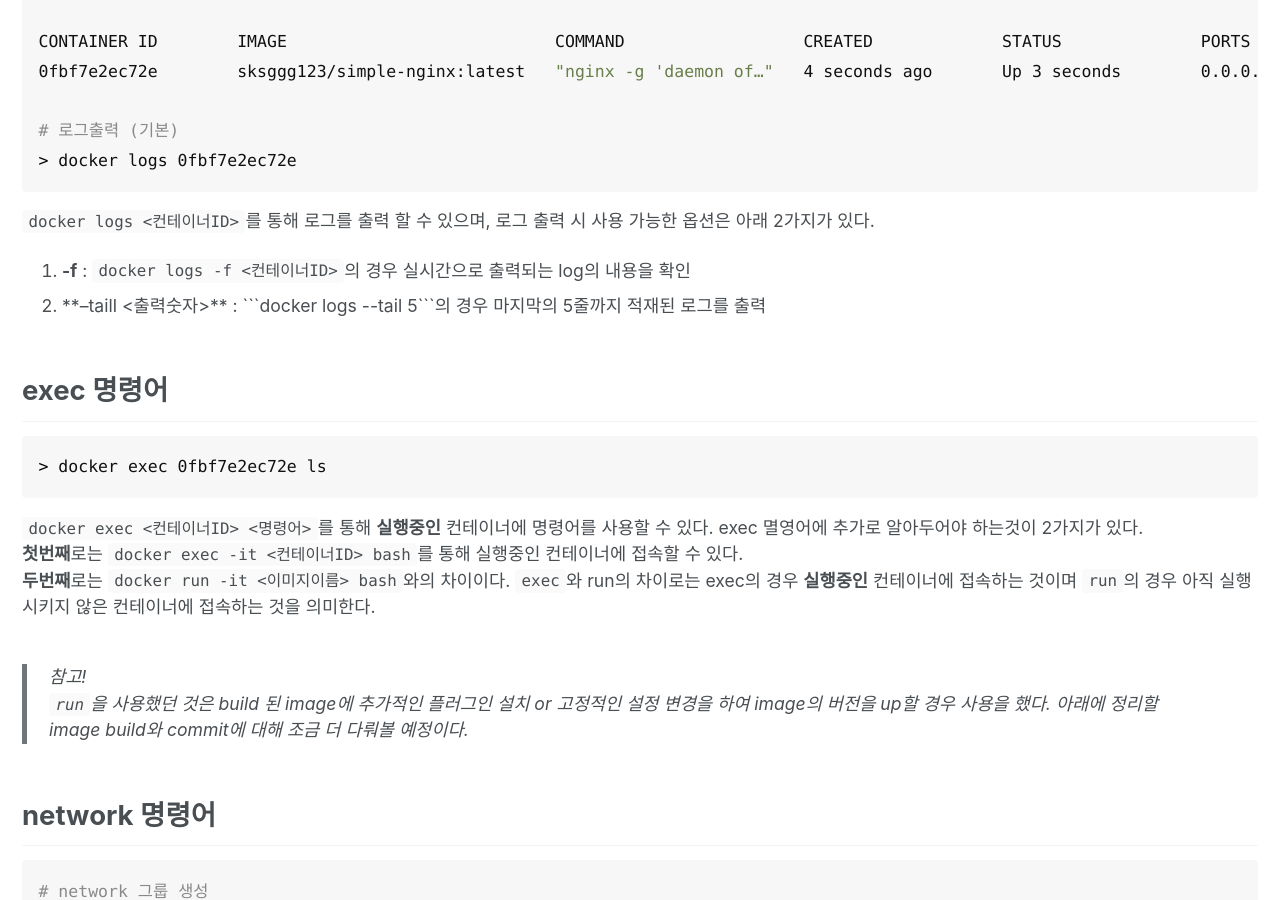
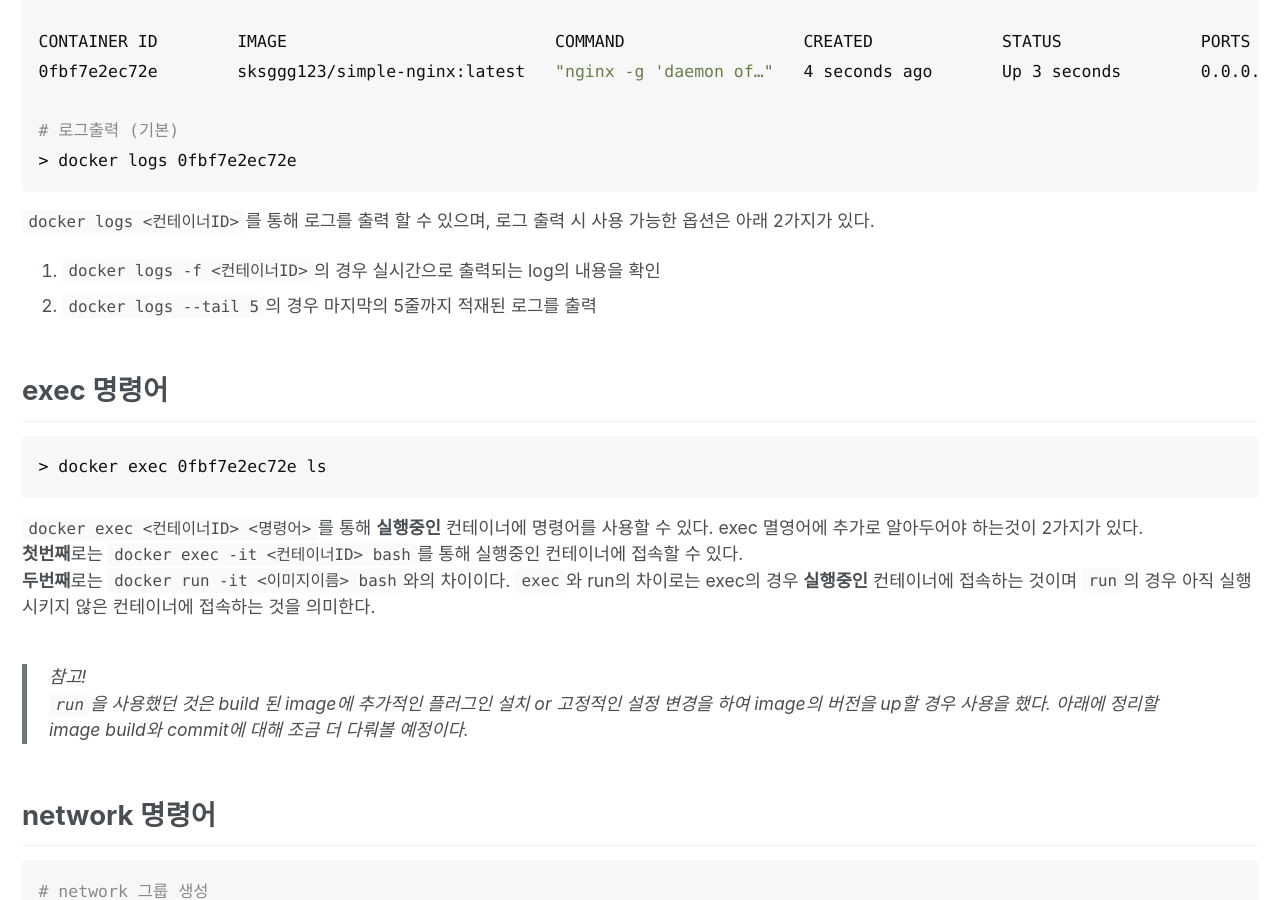
Before and after one commit to sksggg123/sksggg123.github.io, a Jekyll site: the page built from _posts/Docker/2019-10-28-docker-command.md, in a window 1280 px wide and 900 px high, scrolled down 4334 px. Built offline with Jekyll 4.4.1, drawn with Linux system fonts in a browser that asks for light colours; cached includes are drawn as plain includes; nearby versions of some CDN libraries; comment, search, counter and statistics services are not loaded.

Commit message:
Docker post content 수정

````diff
--- a/_posts/Docker/2019-10-28-docker-command.md
+++ b/_posts/Docker/2019-10-28-docker-command.md
@@ -131,8 +131,8 @@ CONTAINER ID        IMAGE                           COMMAND                  CRE
 ```
 
 ```docker logs <컨테이너ID>```를 통해 로그를 출력 할 수 있으며, 로그 출력 시 사용 가능한 옵션은 아래 2가지가 있다.
-1. **-f** :  ```docker logs -f <컨테이너ID>```의 경우 실시간으로 출력되는 log의 내용을 확인
-2. **--taill <출력숫자>** : ```docker logs --tail 5```의 경우 마지막의 5줄까지 적재된 로그를 출력
+1. ```docker logs -f <컨테이너ID>```의 경우 실시간으로 출력되는 log의 내용을 확인
+2. ```docker logs --tail 5```의 경우 마지막의 5줄까지 적재된 로그를 출력
 
 ## **exec** 명령어
 ```bash
````
